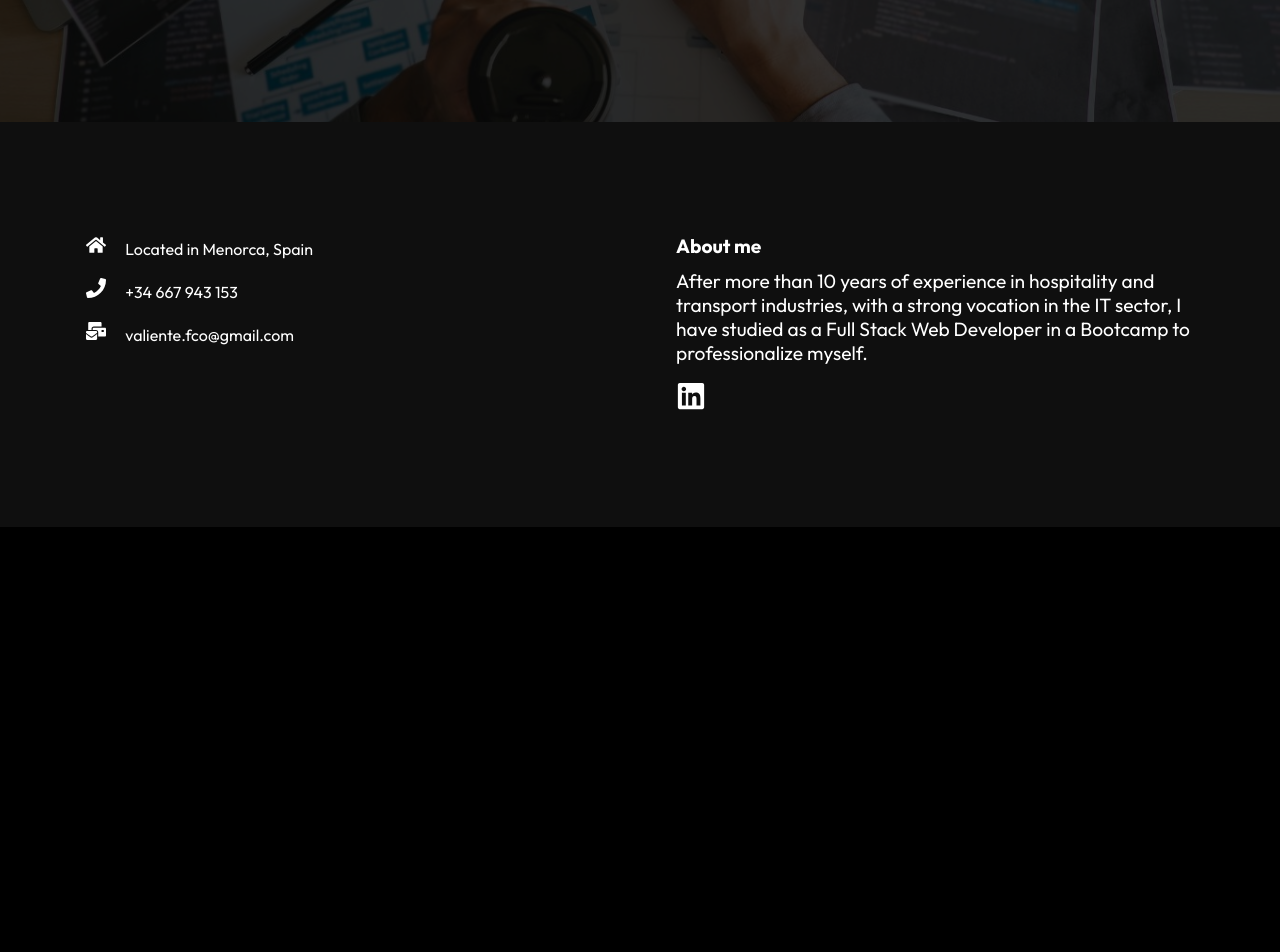
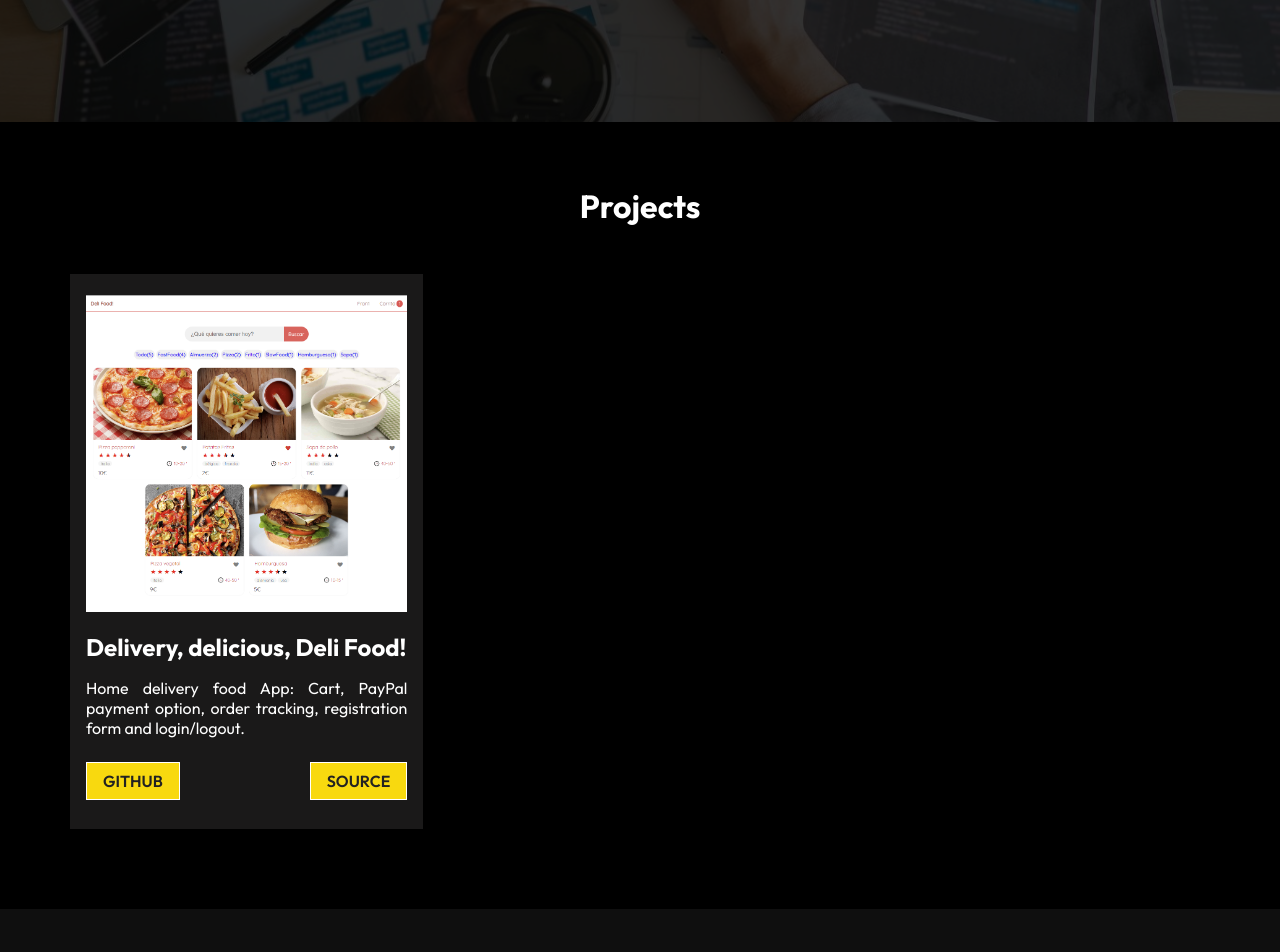
Before and after one commit to FranBrave/REACT-Portfolio, a React (Create React App) app: page / in a window 1280 px wide. Shown: the part 678-1630 px from the top of the page. Before the commit the page ends 1205 px from the top, so only its background shows below. Built offline with nearby package versions, Linux system fonts and the light colour scheme; a web font is replaced by a local one.

Commit message:
create contact form, fix some problems, and add projects at home

```diff
--- a/public/index.html
+++ b/public/index.html
@@ -24,7 +24,7 @@
       work correctly both with client-side routing and a non-root public URL.
       Learn how to configure a non-root public URL by running `npm run build`.
     -->
-    <title>React App</title>
+    <title>Valiente | Portfolio</title>
   </head>
   <body>
     <noscript>You need to enable JavaScript to run this app.</noscript>
--- /dev/null
+++ b/src/components/ContactForm/ContactForm.jsx
@@ -0,0 +1,23 @@
+import "./ContactForm.scss";
+
+import React from "react";
+
+const ContactForm = () => {
+  return (
+    <div>
+      <form>
+        <label>Your name</label>
+        <input type="text"></input>
+        <label>Email</label>
+        <input type="text"></input>
+        <label>Subject</label>
+        <input type="text"></input>
+        <label>Message</label>
+        <textarea rows="6" placeholder="Type your message here"></textarea>
+        <button className="btn">Submit</button>
+      </form>
+    </div>
+  );
+};
+
+export default ContactForm;
--- /dev/null
+++ b/src/components/ContactForm/ContactForm.scss
@@ -0,0 +1,21 @@
+label {
+    color: #fff;
+    margin-bottom: 0.5rem;
+}
+
+form {
+    display: flex;
+    flex-direction: column;
+    padding: 4rem 1rem;
+    margin: auto;
+    max-width: 600px;
+}
+
+form input, form textarea {
+    margin-bottom: 1rem;
+    padding: 10px 18px;
+    font-size: 1.2rem;
+    background-color: rgba(255, 255, 255, 0.1);
+    border-color: rgba(255, 255, 255, 0.1);
+    color: #f4f4f4
+}
--- a/src/components/Hero/Hero.jsx
+++ b/src/components/Hero/Hero.jsx
@@ -12,7 +12,7 @@ const Hero = () => {
         <img className="intro-img" src={IntroImg} alt="IntroImg" />
       </div>
       <div className="content">
-        <p>HI, I'M FRAN VALIENTE_</p>
+        <p>HI, I'M FRAN VALIENTE</p>
         <h1>Full Stack Web Developer</h1>
         <div>
           <Link to="/projects" className="btn">
--- a/src/components/ProjectCard/ProjectCard.jsx
+++ b/src/components/ProjectCard/ProjectCard.jsx
@@ -1,5 +1,3 @@
-import "./ProjectCard.scss";
-
 import React from "react";
 import { NavLink } from "react-router-dom";
 
--- a/src/components/ProjectCard/ProjectCard.scss
+++ /dev/null
@@ -1,36 +0,0 @@
-.project-card {
-    background: #1a1919;
-    padding: 1.2rem 1rem;
-
-    img {
-      width: 100%;
-    }
-
-    .project-title {
-      color: #fff;
-      padding: 1rem 0;
-    }
-
-    .project-btns {
-      display: flex;
-      justify-content: space-between;
-      padding: 0.5rem 0;
-
-      .btn {
-        padding: 0.5rem 1rem;
-      }
-    }
-
-    .project-details {
-      p {
-        padding-bottom: 1rem;
-        font-size: 1.1rem;
-      }
-    }
-
-    @media screen and (max-width: 740px) {
-      max-width: 90%;
-      margin: auto;
-      grid-template-columns: 1fr;
-    }
-  }
--- a/src/components/Work/Work.jsx
+++ b/src/components/Work/Work.jsx
@@ -7,7 +7,7 @@ import React from "react";
 const Work = () => {
   return (
     <div className="work-container">
-      <h1 className="project-heading">Projects_</h1>
+      <h1 className="project-heading">Projects</h1>
       <div className="project-container">
         {ProjectCardData.map((value, index) => {
           return (
--- a/src/components/Work/Work.scss
+++ b/src/components/Work/Work.scss
@@ -1,6 +1,6 @@
 .project-heading {
   text-align: center;
-    padding: 4rem 0 2rem 0;
+  padding: 4rem 0 3rem 0;
 }
 
 .project-container {
@@ -10,12 +10,42 @@
   grid-template-columns: repeat(3, 1fr);
   grid-gap: 40px;
   padding-bottom: 5rem;
-  }
 
-  @media screen and (max-width: 740p) {
-    .project-container {
+  @media screen and (max-width: 740px) {
     max-width: 90%;
     margin: auto;
     grid-template-columns: 1fr;
   }
 }
+
+.project-card {
+  background-color: #1a1919;
+  padding: 1.3rem 1rem;
+
+  img {
+    width: 100%;
+  }
+}
+
+.project-title {
+  color: #fff;
+  padding: 1rem 0;
+}
+
+.project-details {
+  p {
+    padding-bottom: 1rem;
+    font-size: 1rem;
+    text-align: justify;
+  }
+}
+
+.project-btns {
+  display: flex;
+  justify-content: space-between;
+  padding: 0.5rem 0;
+
+  .btn {
+    padding: 0.5rem 1rem;
+  }
+}
--- a/src/routes/About.jsx
+++ b/src/routes/About.jsx
@@ -8,7 +8,7 @@ const About = () => {
   return (
     <div>
       <Navbar />
-      <HeroProjects heading="ABOUT_" text="Passion meets profession" />
+      <HeroProjects heading="ABOUT ME" text="Passion meets profession" />
       <AboutContent />
       <Footer />
     </div>
--- a/src/routes/Contact.jsx
+++ b/src/routes/Contact.jsx
@@ -3,12 +3,14 @@ import React from "react";
 import Navbar from "../components/Navbar/Navbar";
 import Footer from "../components/Footer/Footer";
 import HeroProjects from "../components/HeroProjects/HeroProjects";
+import ContactForm from "../components/ContactForm/ContactForm";
 
 const Contact = () => {
   return (
     <div>
       <Navbar />
-      <HeroProjects heading="CONTACT ME_" text="It all begins with a message" />
+      <HeroProjects heading="CONTACT ME" text="It all begins with a message" />
+      <ContactForm />
       <Footer />
     </div>
   );
--- a/src/routes/Home.jsx
+++ b/src/routes/Home.jsx
@@ -2,12 +2,14 @@ import React from "react";
 import Navbar from "../components/Navbar/Navbar";
 import Hero from "../components/Hero/Hero";
 import Footer from "../components/Footer/Footer";
+import Work from "../components/Work/Work";
 
 const Home = () => {
   return (
     <div>
       <Navbar />
       <Hero />
+      <Work />
       <Footer />
     </div>
   );
--- a/src/routes/Projects.jsx
+++ b/src/routes/Projects.jsx
@@ -8,7 +8,7 @@ const Projects = () => {
   return (
     <div>
       <Navbar />
-      <HeroProjects heading="PROJECTS_" text="Some of my most recent works" />
+      <HeroProjects heading="PROJECTS" text="Some of my most recent works" />
       <Work />
       <Footer />
     </div>
```
Lines whose indentation alone changed are shown as unchanged.
